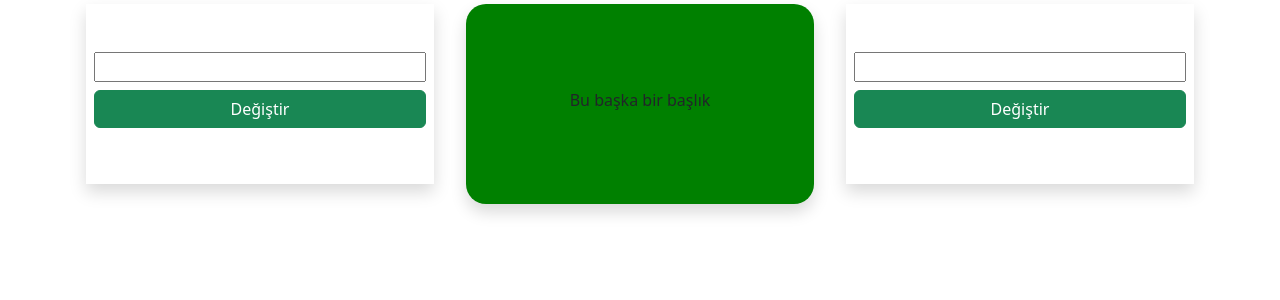
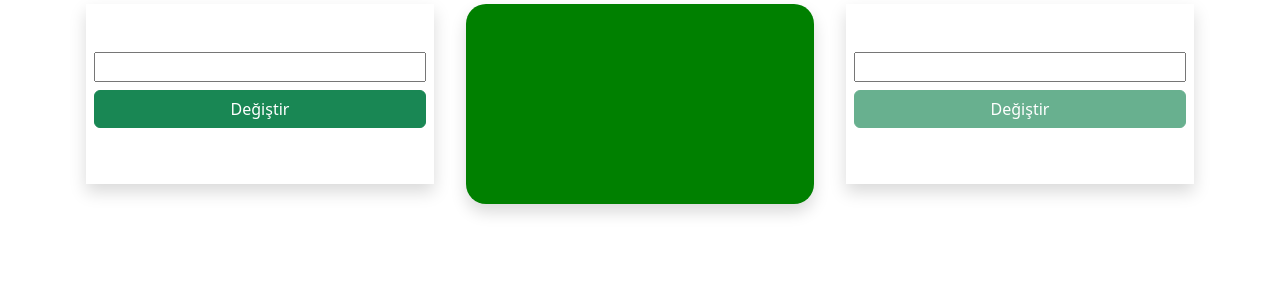
Before and after one commit to bilgejava6/java14-react-demo-app, a React (Create React App) app: page /odev4 in a window 1280 px wide. Shown: the top 300 px of the page. Built offline with nearby package versions, Linux system fonts and the light colour scheme.

Commit message:
09.07 gün sonu

```diff
--- a/src/components/molecules/GirisForm.tsx
+++ b/src/components/molecules/GirisForm.tsx
@@ -1,13 +1,23 @@
-import React from 'react'
+import React, { useState } from 'react'
 
-function GirisForm() {
+interface IFormProps{
+    onClick: (value:string) => void,
+    isActive: boolean
+}
+
+function GirisForm(props: IFormProps ) {
+    const [baslik,setBaslik] = useState('');
+    const degeriAl = ()=>{
+        console.log('değer....: ', baslik)
+        props.onClick(baslik);
+    }
   return (
     <div className='m-1 pt-5 p-2 pb-5 shadow' >
         <div className="mb-2  d-grid">
-            <input type="text" className='form-input' />
+            <input type="text" className='form-input' onChange={evt=>setBaslik(evt.target.value)}/>
         </div>
         <div className="mb-2 d-grid">
-             <button type="button" className='btn btn-success'>Değiştir</button>
+             <button onClick={degeriAl} type="button" disabled={!props.isActive} className='btn btn-success'>Değiştir</button>
         </div>
 
     </div>
--- a/src/pages/Odev4.tsx
+++ b/src/pages/Odev4.tsx
@@ -1,19 +1,28 @@
-import React from 'react'
+import {useState} from 'react'
 import GirisForm from '../components/molecules/GirisForm';
 import GuncelForm from '../components/molecules/GuncelForm';
 
 function Odev4() {
+
+const [header, setHeader] = useState('');
+const [activeButton,setActiveButtn] = useState(1);
+const degistir = (deger: string)=>{
+    setHeader(deger);
+    if(activeButton===1) setActiveButtn(2);
+    else setActiveButtn(1);
+}
+
   return (
     <div className="container">
         <div className="row">
             <div className="col">
-                <GirisForm />
+                <GirisForm onClick={value=>{degistir(value)}} isActive={activeButton===1} />
             </div>
             <div className="col">
-                <GuncelForm header='Bu başka bir başlık'/>
+                <GuncelForm header={header}/>
             </div>
             <div className="col">
-                <GirisForm />
+                <GirisForm onClick={value=>{degistir(value)}} isActive={activeButton!==1}/>
             </div>
         </div>
     </div>
```
Also changed, not shown: 1 other file (tests, documents, lock files or other folders).
